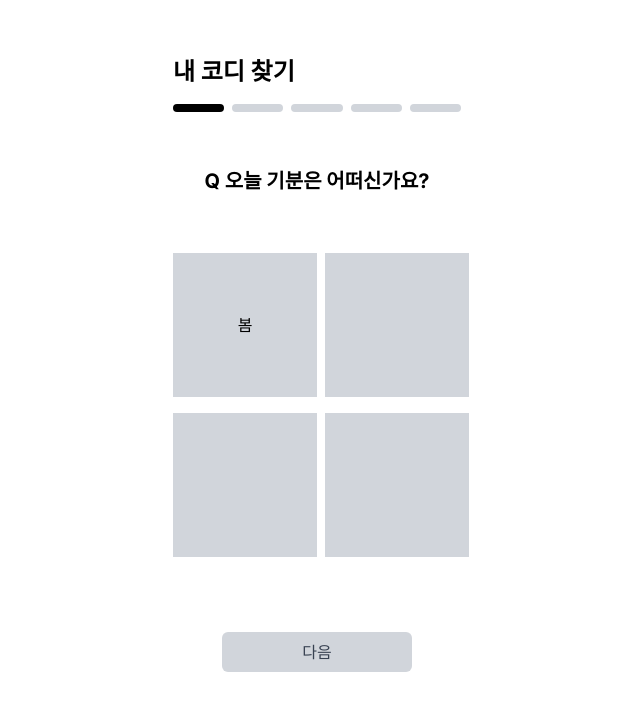
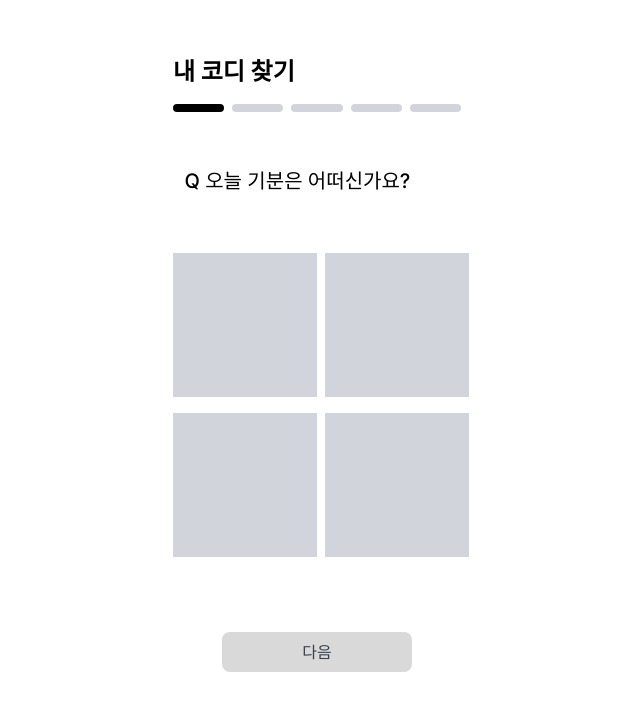
Before and after one commit to 6chenodongja/6che, a Next.js app: page /surveypage in a window 1280 px wide. Both pictures are taken after a click on the button "시작하기". Shown: the top 710 px of the page, without its empty margins (323-963 px from the left). Built offline with nearby package versions, Linux system fonts and the light colour scheme.

Commit message:
fix: UI 수정

```diff
--- a/src/app/(providers)/(root)/surveypage/question.tsx
+++ b/src/app/(providers)/(root)/surveypage/question.tsx
@@ -1,4 +1,4 @@
-'use client';
+"use client";
 import React from "react";
 
 const QuestionPage: React.FC = () => {
@@ -14,16 +14,16 @@ const QuestionPage: React.FC = () => {
           <div className="h-2 flex-1 bg-gray-300 rounded-md"></div>
         </div>
       </div>
-      <h2 className="text-xl font-bold ">
+      <p className="flex-grow-0 flex-shrink-0 w-[265px] text-xl font-medium text-black ">
         Q 오늘 기분은 어떠신가요?
-      </h2>
+      </p>
       <div className="grid grid-cols-2 gap-4 mb-4">
-        <div className="bg-gray-300 w-36 h-36 flex items-center justify-center">봄</div>
+        <div className="bg-gray-300 w-36 h-36"></div>
         <div className="bg-gray-300 w-36 h-36"></div>
         <div className="bg-gray-300 w-36 h-36"></div>
         <div className="bg-gray-300 w-36 h-36"></div>
       </div>
-      <button className="mb-28 px-20 py-2 bg-gray-300 text-gray-700 rounded-md font-medium">
+      <button className="mb-28 px-20 py-2 bg-[#d9d9d9] text-gray-700 rounded-lg font-medium">
         다음
       </button>
     </div>
--- a/src/app/(providers)/(root)/surveypage/surveyinitial.tsx
+++ b/src/app/(providers)/(root)/surveypage/surveyinitial.tsx
@@ -1,6 +1,6 @@
-'use client';
-import React, { useState } from 'react';
-import QuestionPage from './question';
+"use client";
+import React, { useState } from "react";
+import QuestionPage from "./question";
 
 const SurveyLayout: React.FC = () => {
   const [showQuestionPage, setShowQuestionPage] = useState(false);
@@ -19,15 +19,15 @@ const SurveyLayout: React.FC = () => {
             <span className="text-blue-300 h-12 text-7xl">Q</span>
           </div>
           <div className="flex flex-col items-center mt-40">
-                        <h1 className="text-3xl h-20 font-bold mb-2">내 코디 찾기</h1>
-                        <p className="text-center text-gray-600 font-black">
+            <h1 className="text-3xl h-20 font-bold mb-2 text-black">내 코디 찾기</h1>
+            <p className="text-base text-center text-black">
               질문의 답변을 통해
               <br />내 성향에 맞는 코디를 추천해드려요
             </p>
           </div>
           <button
             onClick={handleStartClick}
-                        className="mb-28 px-20 py-2 bg-gray-300 text-gray-700 rounded-md font-black"
+            className="mb-28 px-20 py-2 bg-[#d9d9d9] text-gray-700 rounded-lg font-black"
           >
             시작하기
           </button>
```
Lines whose indentation alone changed are shown as unchanged.
